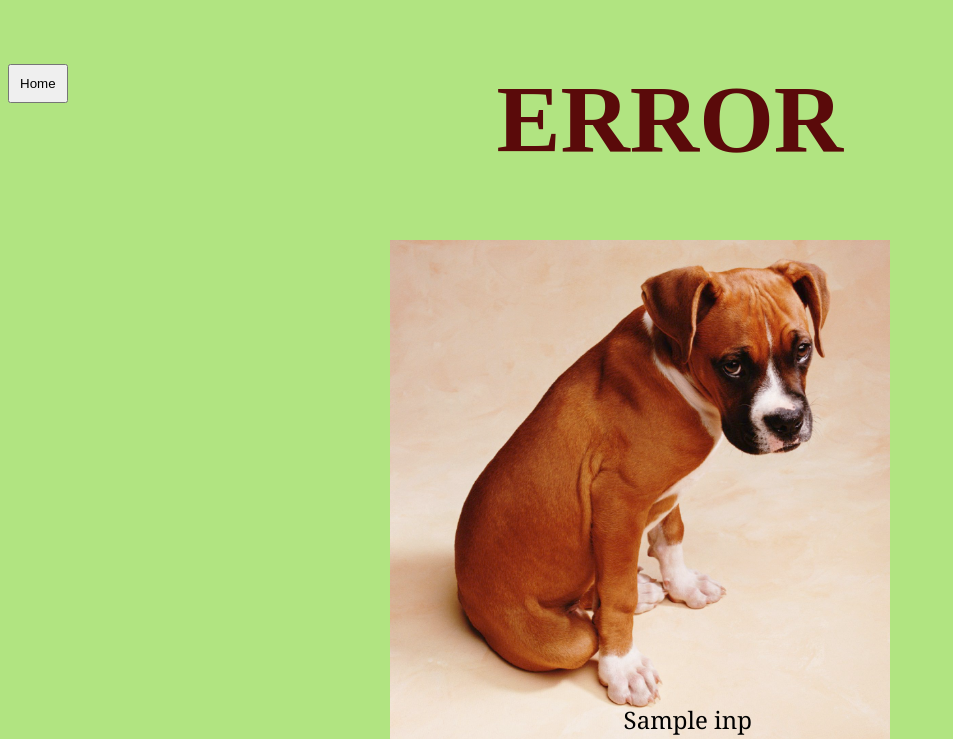
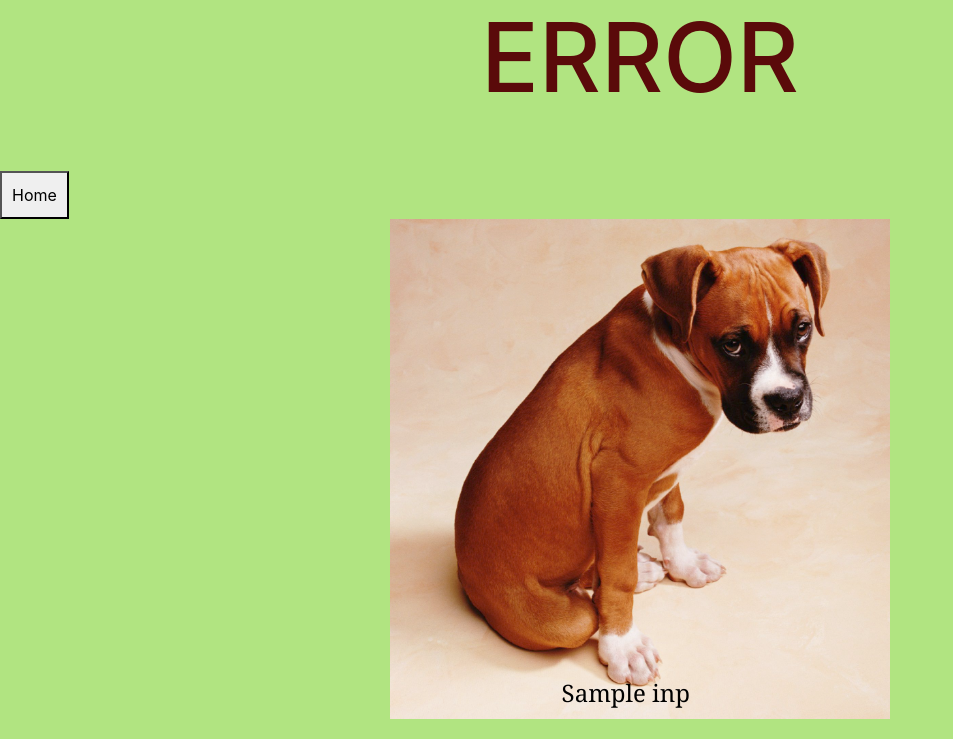
Before and after one commit to kapasi/CurrencyConverter, a Flask app: template Templates/apology.html in a window 1280 px wide. Shown: the top 739 px of the page, without its empty margins (0-953 px from the left). Run offline with Flask 2, Linux system fonts and the light colour scheme; the template is opened without the code that fills it: most values are stand-ins (such as "Sample title", 1, 10 or a date in 2020); some libraries are stand-ins or nearby versions.

Commit message:
Final Commit

```diff
--- a/Templates/apology.html
+++ b/Templates/apology.html
@@ -6,6 +6,7 @@
         <title>
             Error!
         </title>
+        <link rel="stylesheet" href="https://stackpath.bootstrapcdn.com/bootstrap/4.5.0/css/bootstrap.min.css" integrity="sha384-9aIt2nRpC12Uk9gS9baDl411NQApFmC26EwAOH8WgZl5MYYxFfc+NcPb1dKGj7Sk" crossorigin="anonymous">
         <style>
             .heading
             {
@@ -35,19 +36,19 @@
                 padding: 10px;
                 float: left;
                 top: 1px;
-                right: 1px;
+                right: 10px;
                 text-align: center;
             }
         </style>
     </head>
     <body style='background-color: rgb(177, 228, 129)'>
 
+        <h1 class = "heading">ERROR</h1>
+            <br><br>
         <form action="/">
-            <button class=butt3 type="submit" method="GET">Home</button>
+            <button class=butt3 type="submit" method="GET" >Home</button>
         </form>
-
-        <h1 class = "heading">ERROR</h1>
-
+            <br><br>
         <div class = "container">
 
             <img src= "static\dog.jpg" alt= "Picture of a dog" style="width: 500px;height:500px;" />
```
